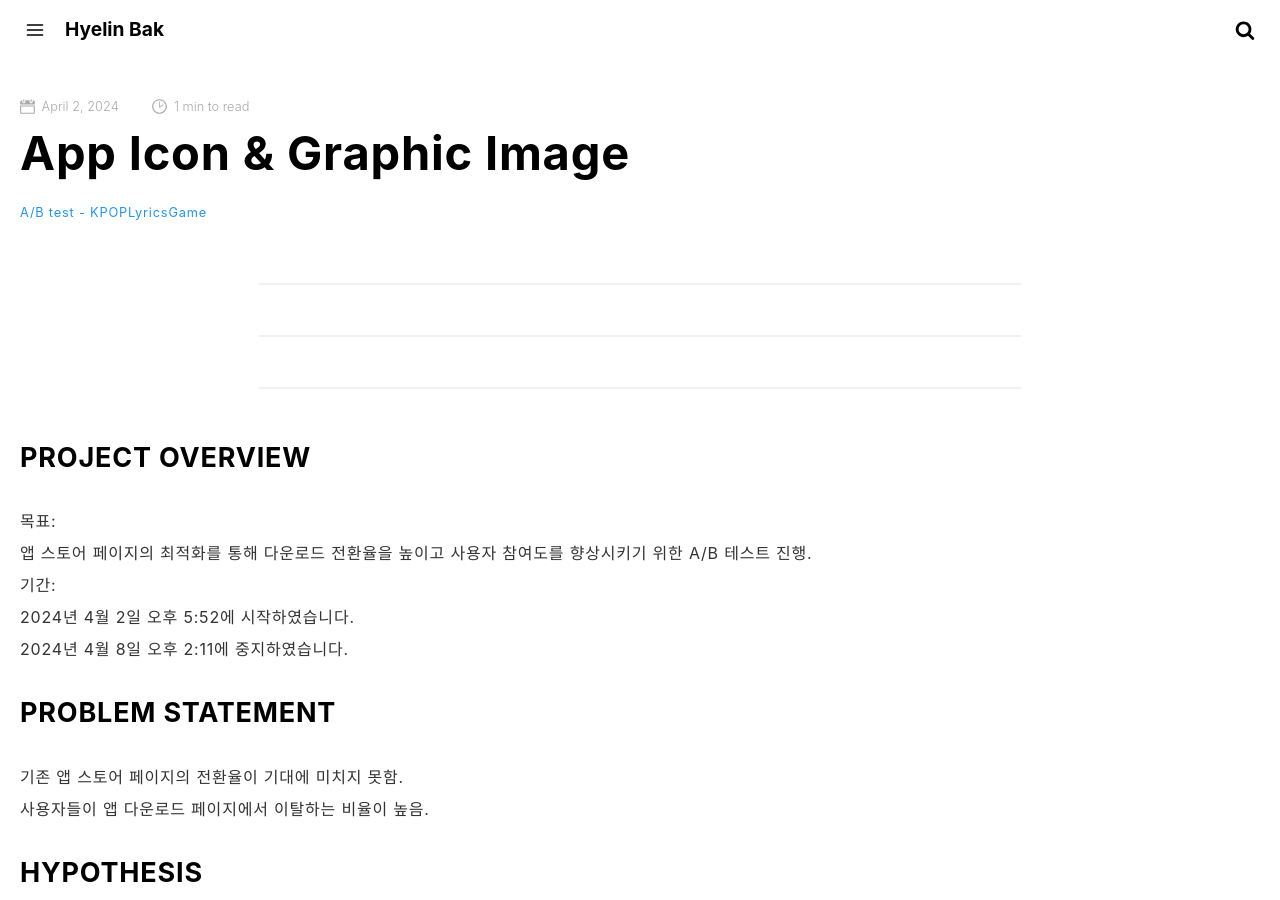
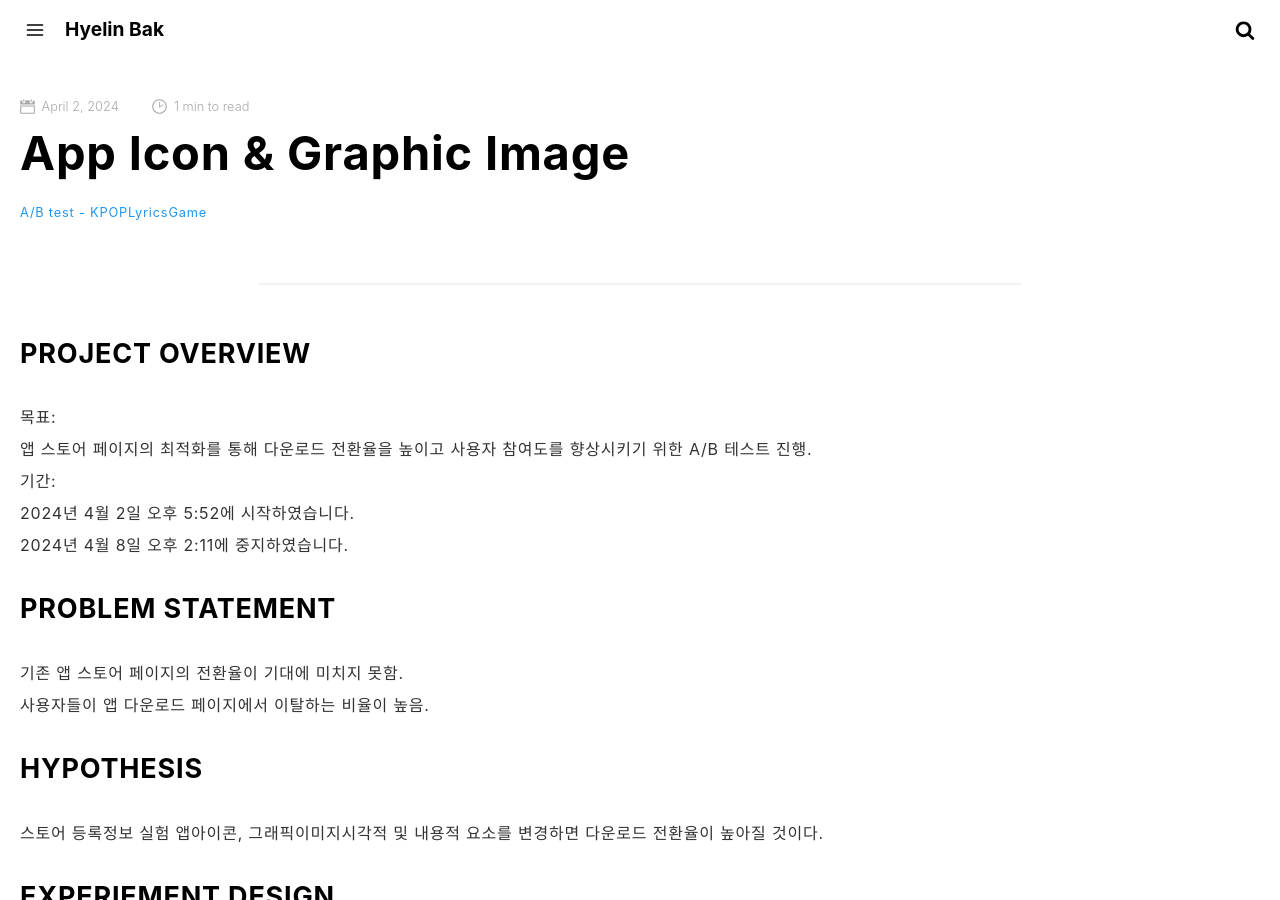
Before and after one commit to crazyjamy/crazyjamy.github.io, a Jekyll site: the page built from _posts/2024-04-02-ab-kpoplyricsgame-240402.md, in a window 1280 px wide and 900 px high. Built offline with Jekyll 4.4.1, drawn with Linux system fonts in a browser that asks for light colours; comment, search, counter and statistics services are not loaded.

```diff
--- a/_posts/2024-04-02-ab-kpoplyricsgame-240402.md
+++ b/_posts/2024-04-02-ab-kpoplyricsgame-240402.md
@@ -12,8 +12,7 @@ introduction: Kpop Lyrics Game
 ---
 
 ---
-***
-___
+
 ### PROJECT OVERVIEW
 목표:
 앱 스토어 페이지의 최적화를 통해 다운로드 전환율을 높이고 사용자 참여도를 향상시키기 위한 A/B 테스트 진행.
```
